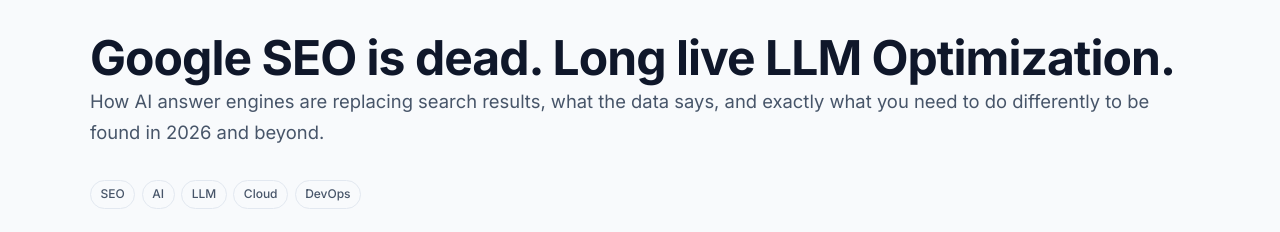
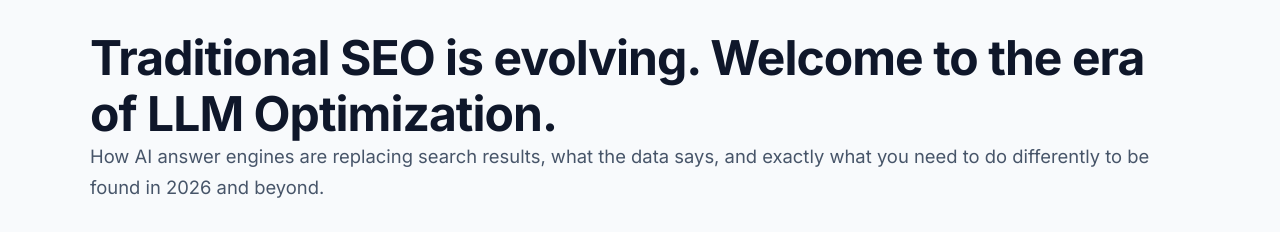
Before and after one commit to samuelmamootil/samuelmamootil.github.io, an Eleventy site: page src/writing/seo-vs-llm.md in a window 1280 px wide. Shown: the part 558-790 px from the top of the page. Built offline with nearby package versions, Linux system fonts and the light colour scheme; Eleventy itself is replaced by a stand-in of ours; files that its build step writes are made by us from their sources; no server answers.

Commit message:
blog Name updated

```diff
--- a/src/writing/seo-vs-llm.md
+++ b/src/writing/seo-vs-llm.md
@@ -1,6 +1,6 @@
 ---
 layout: layouts/post.njk
-title: "Google SEO is dead. Long live LLM Optimization."
+title: "Traditional SEO is evolving. Welcome to the era of LLM Optimization."
 description: "How AI answer engines are replacing search results, what the data says, and exactly what you need to do differently to be found in 2026 and beyond."
 date: 2026-03-15
 tags: [SEO, AI, LLM, Cloud, DevOps]
```
